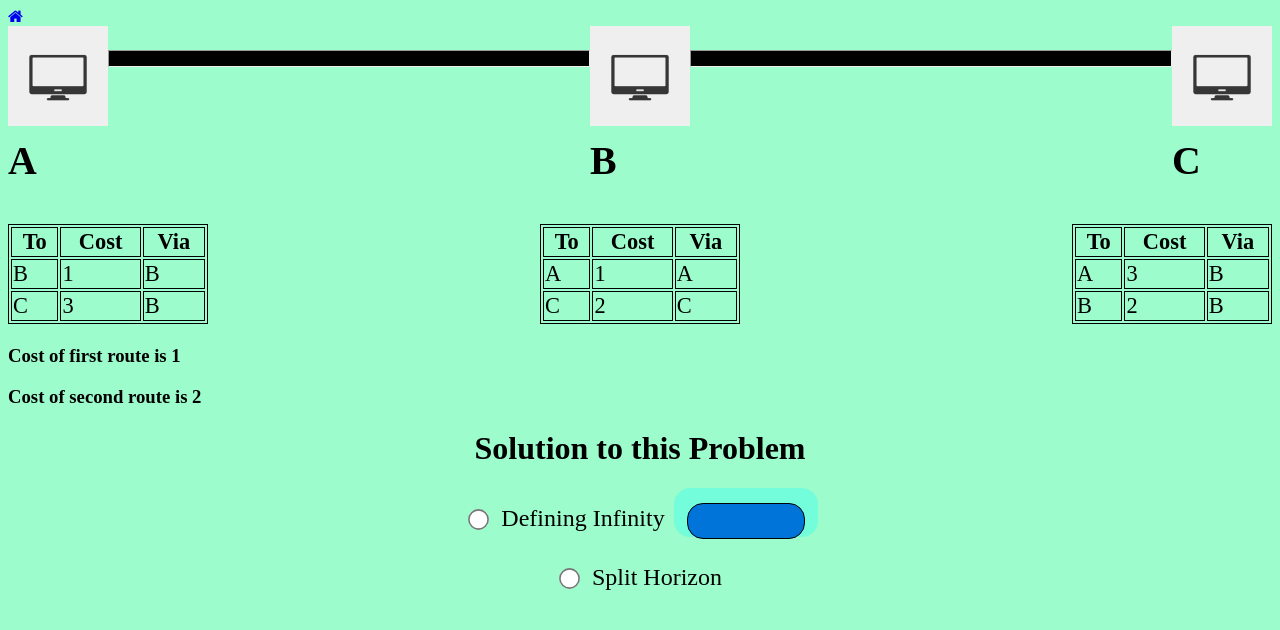
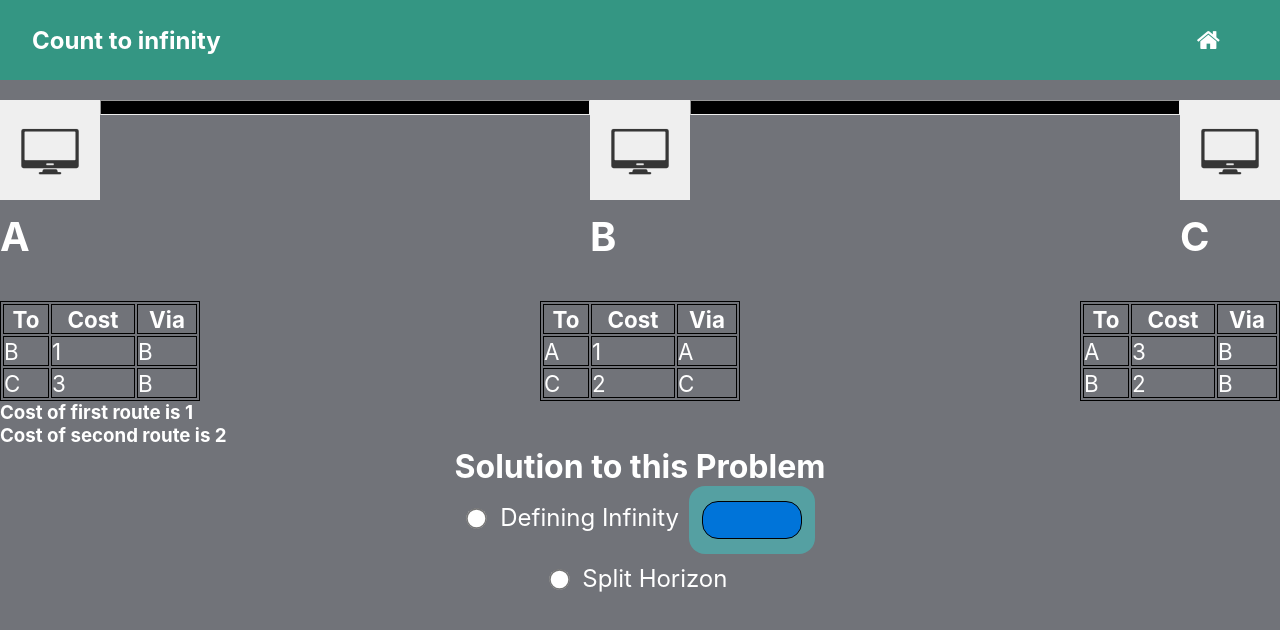
Before and after one commit to RajeshNaidu1/DataNetworks_Project, a plain HTML site: page count_to_infinity/index.html in a window 1280 px wide. Drawn offline with Linux system fonts and the light colour scheme.

Commit message:
nav-changes-2

```diff
--- a/count_to_infinity/index.html
+++ b/count_to_infinity/index.html
@@ -6,11 +6,50 @@
     <meta name="viewport" content="width=device-width, initial-scale=1.0">
     <link href="./main.css" rel="stylesheet">
     <link rel="stylesheet" href="https://cdnjs.cloudflare.com/ajax/libs/font-awesome/4.7.0/css/font-awesome.min.css">
-    <title>Document</title>
+    <title>Count to infinity</title>
+    <style>
+      .home-btn a{
+          font-size: 25px;
+          color: white;
+      }
+      *{
+        box-sizing: border-box;
+        margin: 0;
+        padding: 0;
+        font-family: -apple-system, BlinkMacSystemFont, 'Segoe UI', 'Roboto', 'Oxygen',
+      'Ubuntu', 'Cantarell', 'Fira Sans', 'Droid Sans', 'Helvetica Neue',
+      sans-serif;
+      }
+      .static{
+        position: absolute;
+        right: 60px;
+      }
+      nav{
+        position: sticky;
+        top: 0;
+        height: 80px;
+        display: flex;
+        align-items: center;
+        transition: top 0.3s; /* Transition effect when sliding down (and up) */
+        width: 100%;
+        padding: 0 2rem;
+        box-sizing: border-box;
+        background-color: rgba(25, 167, 136, 0.692);
+      }
+      body{
+        background-color: #282c34a8;
+        color: white;
+      }
+  </style>
 </head>
 <body>
-  <span class="home-btn"><a href="../index.html" style="text-decoration:none"><i class="fa fa-home"></i></a></span>
-    <div class="playground">
+  <nav id="navbar">
+    <h1 class="h=nav-heading">Count to infinity</h1>
+    <div class="static">
+        <span class="home-btn"><a href="../index.html" style="text-decoration:none"><i class="fa fa-home"></i></a></span>
+    </div>
+  </nav>
+    <div class="playground" style="margin-top: 20px;">
         <div><img src="./computerjpg.jpg" style="width:100px;height:100px"><h5>A</h5></div>
         <hr id='first-line' style="width:100%;height:15px;text-align:left;margin-left:0;background-color:black" onclick="action1()">
         <div><img src="./computerjpg.jpg" style="width:100px;height:100px"><h5>B</h5></div>
@@ -99,5 +138,25 @@
     </div>
     </div>
     <script src="app.js"></script>
+    <script>
+          function openNav() {
+        document.getElementById("mySidenav").style.width = "250px";
+      }
+
+      function closeNav() {
+        document.getElementById("mySidenav").style.width = "0";
+      }
+      var prevScrollpos = window.pageYOffset;
+      window.onscroll = function() {
+        var currentScrollPos = window.pageYOffset;
+        if (prevScrollpos > currentScrollPos) {
+          document.getElementById("navbar").style.top = "0";
+        } else {
+          document.getElementById("navbar").style.top = "-85px";
+        }
+        prevScrollpos = currentScrollPos;
+      }
+
+    </script>
 </body>
 </html>
--- a/count_to_infinity/main.css
+++ b/count_to_infinity/main.css
@@ -34,8 +34,7 @@ table, th, td {
     align-items: center;
     color: white;
     background-color: #1bfff751;
-    padding: .5rem;
-    padding-top: 1.5rem;
+    padding:1.5rem .5rem;
     border-radius: 1rem;
     position: relative;
   }
```
